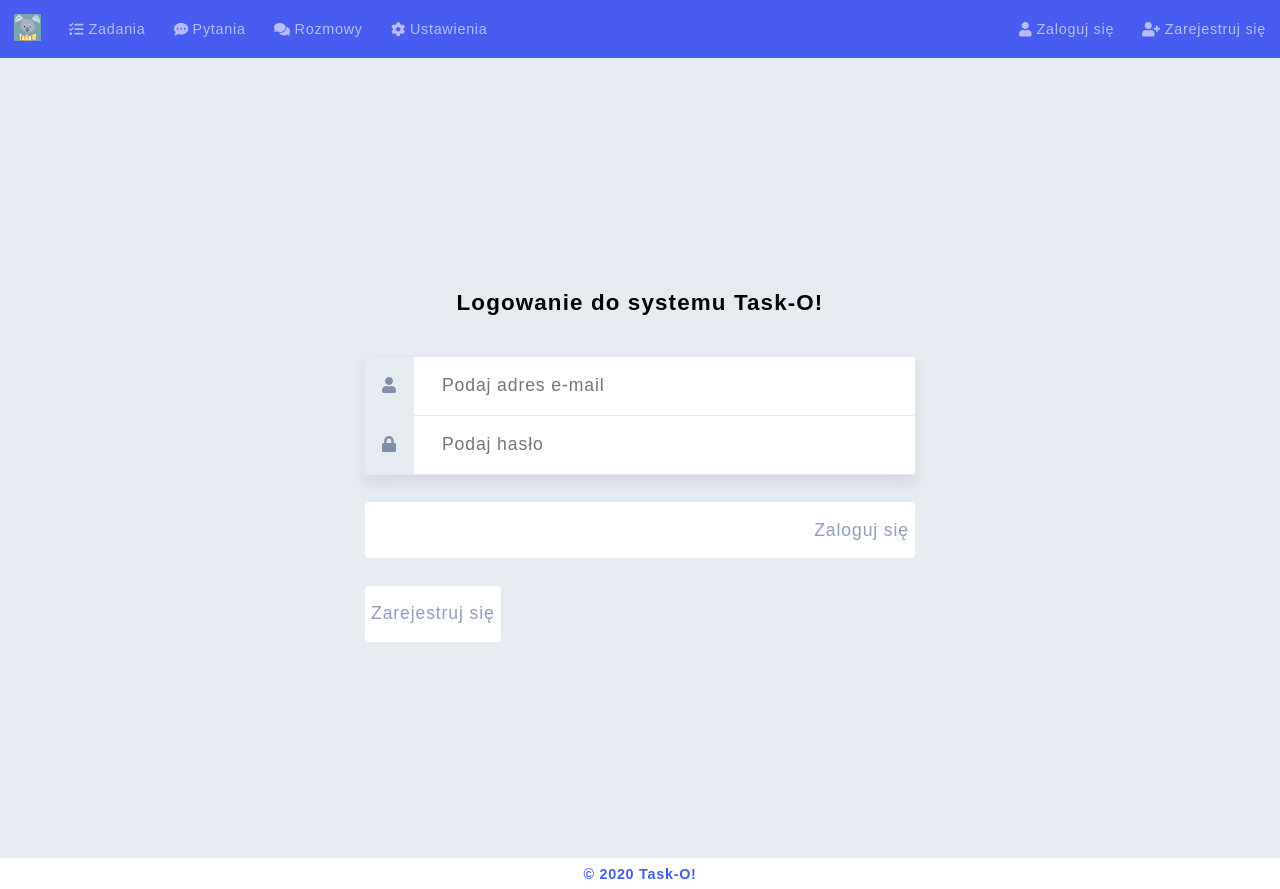
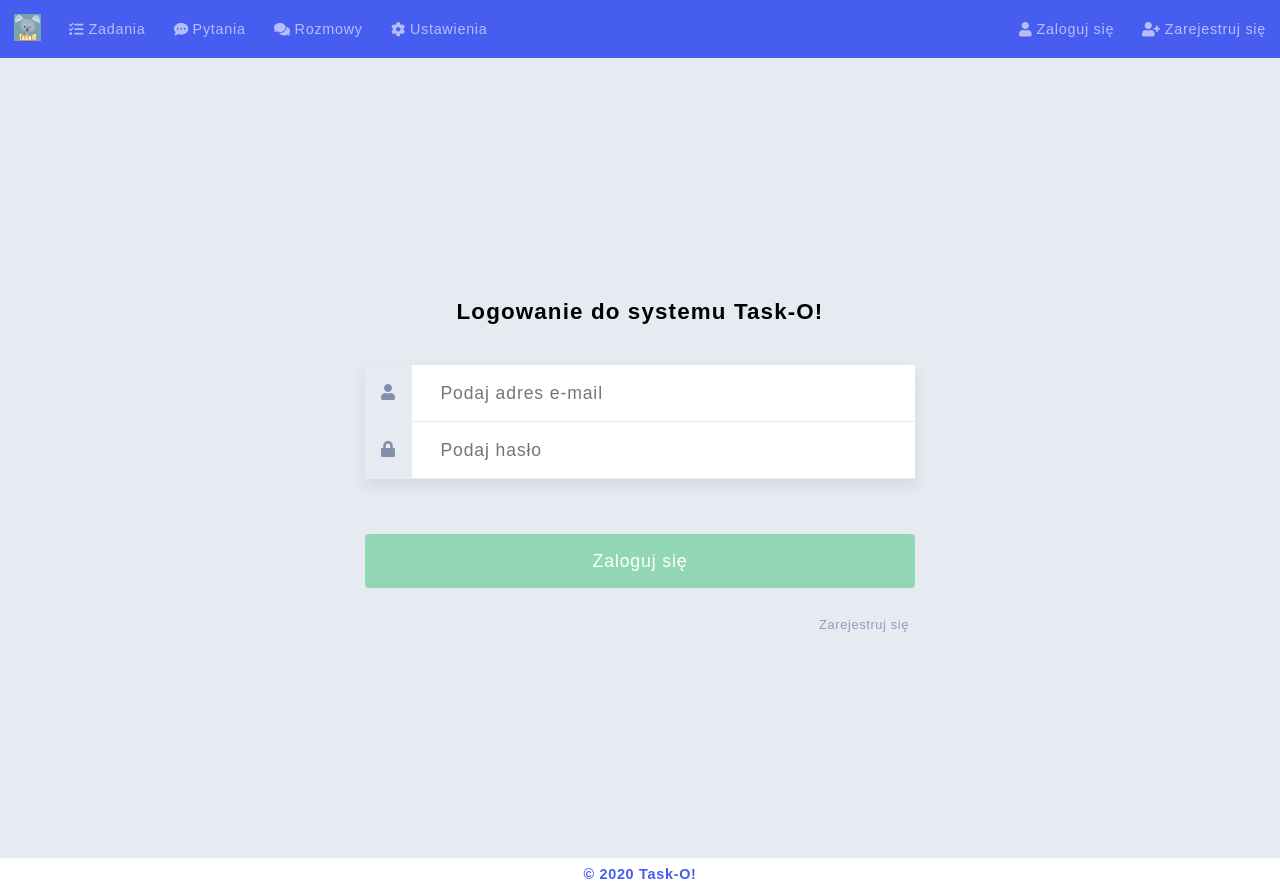
Before and after one commit to FilipHalon/Task-O, a React (Create React App) app: page /login in a window 1280 px wide. Built offline with nearby package versions, Linux system fonts and the light colour scheme.

Commit message:
Sign in/up form styling revised.

```diff
--- a/src/components/Navbar.jsx
+++ b/src/components/Navbar.jsx
@@ -52,7 +52,7 @@ export default props => {
                                 </Link>
                             </li>
                             <li>
-                                <Link to="/register">
+                                <Link to="/welcome">
                                     <FontAwesomeIcon icon={faUserPlus} /> Zarejestruj się
                                 </Link>
                             </li>
--- a/src/index.css
+++ b/src/index.css
@@ -23,6 +23,10 @@ html {
 body {
   margin: 0;
   height: 100%;
+}
+
+a {
+  text-decoration: none;
 }
 
 #root {
@@ -136,7 +140,7 @@ h1 {
   width: 18em;
   max-width: 300px;
   color: #FFF;
-  border-radius: 2%;
+  border-radius: 2px;
   cursor: pointer;
 }
 
@@ -157,13 +161,13 @@ h1 {
 }
 
 .login-area span {
-  display: inline-block;
+  /* display: inline-block; */
   margin: 1em;
 }
 
 .account-icon {
   align-self: flex-end;
-  font-size: 2rem;
+  font-size: 2em;
 }
 
 /* register page */
@@ -174,7 +178,7 @@ form.auth-form {
   margin-top: 2%;
   width: 90%;
   max-width: 550px;
-  border-radius: 4px;
+  /* border-radius: 4px; */
   color: #838EAB;
 }
 
@@ -193,34 +197,38 @@ form li {
 
 form span,
 form input {
-  display: flex;
-  justify-content: center;
-  height: 3.5rem;
-  width: 3.5rem;
+  height: 54px;
+  width: 54px;
 }
 
 form span {
+  display: flex;
+  justify-content: center;
   align-items: center;
   border-right: 1px solid #E6EBF1;
 }
 
 form input,
-form textarea {
+form textarea,
+form button {
+  /* color: rgba(131, 142, 171, 1); */
+  font-size: 110%;
+}
+
+form input {
   width: 100%;
   border: none;
   padding-left: 1.75rem;
-  color: rgba(131, 142, 171, 1);
-  font-size: 110%;
 }
 
 form button {
   border: none;
 }
 
-form button:first-of-type {
-  height: 3.5rem;
+form > button,
+form > div > button {
+  height: 54px;
   border-radius: 4px;
-  font-size: 110%;
   color: #FFF;
   margin-top: 10%;
   transition: .4s;
@@ -250,11 +258,19 @@ form button:first-of-type {
   background-color: var(--button-purple-hover);
 }
 
-form button:last-of-type {
+form a {
+  display: flex;
+  justify-content: flex-end;
+}
+
+form a button {
   margin-top: 5%;
-  background-color: #FFF;
+  /* height: 10px; */
+  /* width: 10px; */
+  background-color: transparent;
   color: #8F9DBE;
-  text-align: end;
+  font-size: .8em;
+  /* text-align: right; */
 }
 
 button:hover {
--- a/src/views/SignInPage.jsx
+++ b/src/views/SignInPage.jsx
@@ -6,13 +6,13 @@ import { Link } from 'react-router-dom';
 export default () => (
         <div className="page-content-center">
             <h1>Rejestracja do systemu Task-O!</h1>
-            <span className="login-areas">
+            <div className="login-areas">
                 <Link to="/register">
                     <SignInField accountType="developer"/>
                 </Link>
                 <Link to="/register">
                     <SignInField accountType="company"/>
                 </Link>
-            </span>
+            </div>
         </div>
     );
```
